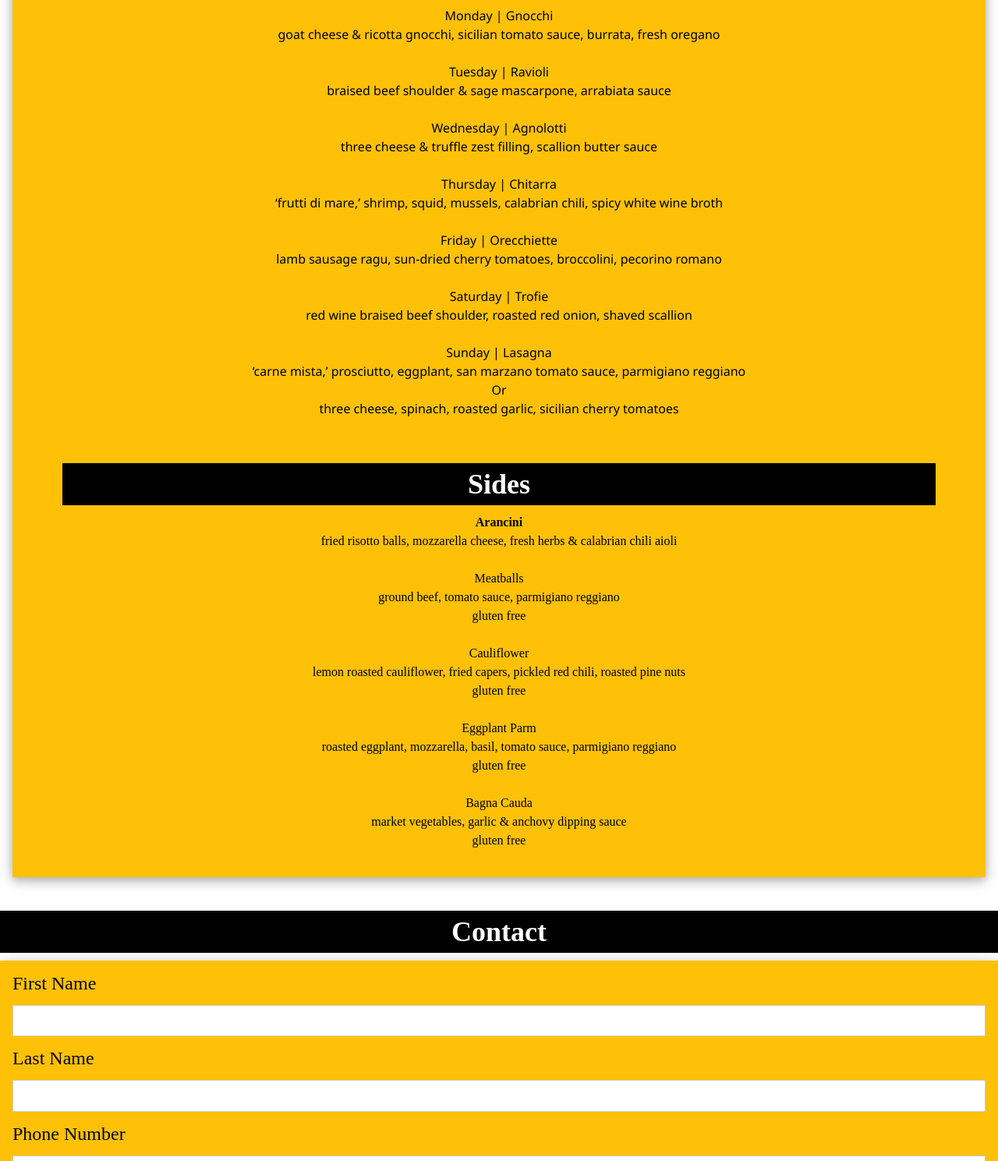
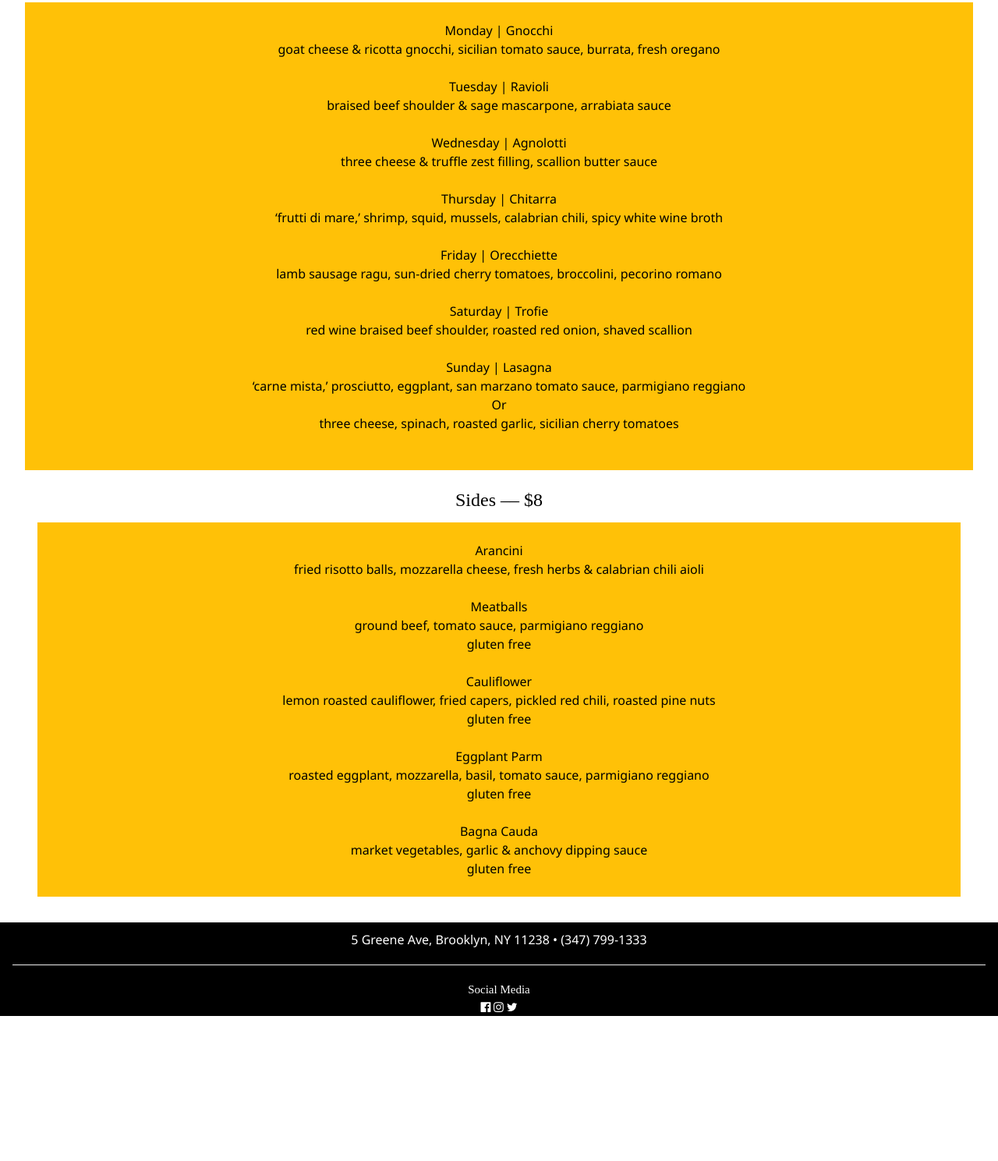
Before and after one commit to Mcreese73/restaurantpage, a plain HTML site: page index.html in a window 1280 px wide. Shown: the part 1311-2800 px from the top of the page at 78% size. After the commit the page ends 2614 px from the top, so only its background shows below. Drawn offline with nearby package versions, Linux system fonts and the light colour scheme; a web font is replaced by a local one.

Commit message:
Add files via upload

```diff
--- a/index.html
+++ b/index.html
@@ -11,7 +11,10 @@
 
     </head>
 
+  <div id="home" class="container">
+
 <body>
+ </div>
 
  <header class="w3-amber">
 
@@ -19,9 +22,9 @@
 
 
 
-    <div class="container">
-     <nav class="navbar">
-    <h1 class="nav-branding w3-padding w3-amber w3-left"><img src="assets/Logo.jpg" width="200"></h1>
+
+     <nav class="navbar" class="w3-card-4">
+    <h1 class="nav-branding w3-padding w3-left"><img src="assets/Logo.jpg" width="200"></h1>
         <ul class="nav-menu w3-right w3-padding">
             <li class="nav-item">
         <a href="#home" class="nav-link w3-padding w3-large">Home</a>
@@ -42,9 +45,6 @@
         </li>
         </div>
         </div>
-        <li class="nav-item">
-        <a href="#contact" class="nav-link w3-padding w3-large">Contact</a>
-        </li>
     </ul>
         <div class="hamburger">
             <span class="bar"></span>
@@ -52,18 +52,16 @@
             <span class="bar"></span>
         </div>
     </div>
-    </div>
     </nav>
 </header>
 
 
-    <body>
 
 
     <!-- About Section -->
     <div id="about" class="w3-container">
     <br>
-    <h1 class="w3-center w3-container"><b>About Forma Pasta</b></h1>
+    <h2 class="w3-center">About Forma Pasta</h2>
 
     <img class="w3-left w3-half" src="assets/i.shgcdn-1.jpg">
     <br>
@@ -80,169 +78,161 @@
 
     <!--Menu-->
 
+
+
     <div id="menu" class="w3-container">
 
-    <h1 class="w3-center"><b>Menu</b></h1>
+        <h2 class="w3-center">Menu</h2>
 
-    <h6 class="w3-card-4 w3-container w3-amber w3-center">
+
+
+
+        <h3 class="w3-center course-meal">Pasta –– $15</h3>
+
+
+
+    <h6 class="w3-container w3-amber w3-center">
+
 
     <br>
 
-    Spaghetti Pomodoro<br>
-    san marzano tomatoes, basil, and parmigiano reggiano
-    [add meatballs +$3] <br>
+
+
+    <span class="item-name">Spaghetti Pomodoro</span><br>
+
+    <span class="ingredients"> san marzano tomatoes, basil, and parmigiano reggiano
+    [add meatballs +$3] </span><br>
+
     <br>
-    Pappardelle Bolognese<br>
-    ground beef ragu, san marzano tomatoes, parmigiano reggiano <br>
+    <span class="item-name">Pappardelle Bolognese</span><br>
+
+    <span class="ingredients">ground beef ragu, san marzano tomatoes, parmigiano reggiano </span><br>
     <br>
 
-    Gemelli Pesto<br>
-    basil pine nut pesto, confit cherry tomatoes, parmigiano reggiano <br>
+    <span class="item-name">Gemelli Pesto</span><br>
+
+    <span class="ingredients">basil pine nut pesto, confit cherry tomatoes, parmigiano reggiano </span><br>
 
     <br>
-    Fettuccine Funghi<br>
-    sautéed wild mushrooms, rosemary & thyme cream sauce, parmigiano reggiano <br>
+    <span class="item-name">Fettuccine Funghi</span><br>
+
+    <span class="ingredients">sautéed wild mushrooms, rosemary & thyme cream sauce, parmigiano reggiano </span><br>
     <br>
-    Pipette Ragu<br>
-    italian pork sausage, creamy herb sauce, parmigiano reggiano <br>
+    <span class="item-name">Pipette Ragu</span><br>
+
+    <span class="ingredients">italian pork sausage, creamy herb sauce, parmigiano reggiano </span><br>
     <br>
+
+    </h6>
 
     <!--Specials-->
 
     <div id="specials" class=" w3-container">
-    <h1 class="w3-center"><b>Specials</b></h1>
+    <h3 class="w3-center">Specials –– $18</h3>
     <h6 class="w3-container w3-amber w3-center">
 
         <br>
 
-    Monday | Gnocchi<br>
+    <span class="item-name">Monday | Gnocchi</span><br>
 
-    goat cheese & ricotta gnocchi, sicilian tomato sauce, burrata, fresh oregano<br>
+    <span class="ingredients">goat cheese & ricotta gnocchi, sicilian tomato sauce, burrata, fresh oregano</span><br>
 
     <br>
 
-    Tuesday | Ravioli<br>
+    <span class="item-name">Tuesday | Ravioli</span><br>
 
-    braised beef shoulder & sage mascarpone, arrabiata sauce<br>
+    <span class="ingredients">braised beef shoulder & sage mascarpone, arrabiata sauce</span><br>
 
     <br>
 
-    Wednesday | Agnolotti<br>
+    <span class="item-name">Wednesday | Agnolotti</span><br>
 
-    three cheese & truffle zest filling, scallion butter sauce<br>
+    <span class="ingredients">three cheese & truffle zest filling, scallion butter sauce</span><br>
 
     <br>
 
-    Thursday | Chitarra<br>
+    <span class="item-name">Thursday | Chitarra</span><br>
 
-    ‘frutti di mare,’ shrimp, squid, mussels, calabrian chili, spicy white wine broth<br>
+    <span class="ingredients">‘frutti di mare,’ shrimp, squid, mussels, calabrian chili, spicy white wine broth</span><br>
 
     <br>
 
-    Friday | Orecchiette<br>
+    <span class="item-name">Friday | Orecchiette</span><br>
 
-    lamb sausage ragu, sun-dried cherry tomatoes, broccolini, pecorino romano<br>
+    <span class="ingredients">lamb sausage ragu, sun-dried cherry tomatoes, broccolini, pecorino romano</span><br>
 
     <br>
 
-    Saturday | Trofie<br>
+    <span class="item-name">Saturday | Trofie</span><br>
 
-    red wine braised beef shoulder, roasted red onion, shaved scallion<br>
+    <span class="ingredients">red wine braised beef shoulder, roasted red onion, shaved scallion</span><br>
 
     <br>
 
-    Sunday | Lasagna<br>
+    <span class="item-name">Sunday | Lasagna</span><br>
 
-    ‘carne mista,’ prosciutto, eggplant, san marzano tomato sauce, parmigiano reggiano<br>
+    <span class="ingredients">‘carne mista,’ prosciutto, eggplant, san marzano tomato sauce, parmigiano reggiano</span><br>
 
-    Or<br>
+    <span class="ingredients">Or</span><br>
 
-    three cheese, spinach, roasted garlic, sicilian cherry tomatoes<br>
+    <span class="ingredients">three cheese, spinach, roasted garlic, sicilian cherry tomatoes</span><br>
 
     <br>
 
     <br>
-
+    </h6>
     <!--Sides-->
 
     <div id="Sides" class="w3-container">
-    <h1 class="w3-center w3-container"><b>Sides</b></h1>
+    <h3 class="w3-center w3-container">Sides –– $8</h3>
 
-    <b>Arancini</b><br>
+    <h6 class="w3-container w3-amber w3-center">
 
-    fried risotto balls, mozzarella cheese, fresh herbs & calabrian chili aioli<br>
+        <br>
+
+    <span class="item-name">Arancini</span><br>
+
+    <span class="ingredients">fried risotto balls, mozzarella cheese, fresh herbs & calabrian chili aioli<br>
     <br>
-    Meatballs<br>
+    <span class="item-name">Meatballs</span><br>
 
-    ground beef, tomato sauce, parmigiano reggiano<br>
+    <span class="ingredients">ground beef, tomato sauce, parmigiano reggiano</span><br>
 
-    gluten free<br>
+    <span class="ingredients">gluten free</span><br>
     <br>
-    Cauliflower<br>
+    <span class="item-name">Cauliflower</span><br>
 
-    lemon roasted cauliflower, fried capers, pickled red chili, roasted pine nuts<br>
+    <span class="ingredients">lemon roasted cauliflower, fried capers, pickled red chili, roasted pine nuts</span><br>
 
-    gluten free<br>
+    <span class="ingredients">gluten free</span><br>
     <br>
-    Eggplant Parm<br>
+    <span class="item-name">Eggplant Parm</span><br>
 
-    roasted eggplant, mozzarella, basil, tomato sauce, parmigiano reggiano<br>
+    <span class="ingredients">roasted eggplant, mozzarella, basil, tomato sauce, parmigiano reggiano</span><br>
 
-    gluten free<br>
+    <span class="ingredients">gluten free<br>
     <br>
-    Bagna Cauda<br>
 
-    market vegetables, garlic & anchovy dipping sauce<br>
+    <span class="item-name">Bagna Cauda</span><br>
 
-    gluten free<br>
+    <span class="ingredients">market vegetables, garlic & anchovy dipping sauce</span><br>
+
+   <span class="ingredients"> gluten free</span><br>
     <br>
     </div>
     </div>
-    </h6>
     </div>
+</h6>
+    <br>
 
-    <br>
-    <!-- contact section -->
-    <div id="contact">
-    <h1 class="w3-center w3-container"><b>Contact</b></h1>
-    <form class="w3-container w3-card-4 w3-amber">
-
-
-        <h3>
-        <label>First Name</label>
-    </h3>
-
-    <p>
-        <input class="w3-input w3-border" type="text">
-    </p>
-
-        <h3>
-        <label>Last Name</label>
-        </h3>
-
-        <p>
-        <input class="w3-input w3-border" type="text">
-        </p>
-
-        <h3>
-        <label>Phone Number</label>
-        </h3>
-
-        <p>
-            <input class="w3-input w3-border" type="text">
-        </p>
-        <br>
-        <button class="w3-btn w3-padding">Submit</button>
-        <br>
-    </form>
-    </div>
 
 
     <div class="w3-container w3-black">
 
     <footer>
 
-    <h6 class="w3-mobile w3-center">5 Greene Ave, Brooklyn, NY 11238 | 14 Bedford Ave, Brooklyn, NY 11222 </h6>
+    <h6 class="w3-mobile w3-center">5 Greene Ave, Brooklyn, NY 11238   •   (347) 799-1333</h6>
+
 
     <hr>
     <p class="w3-center">Social Media <br>
```
